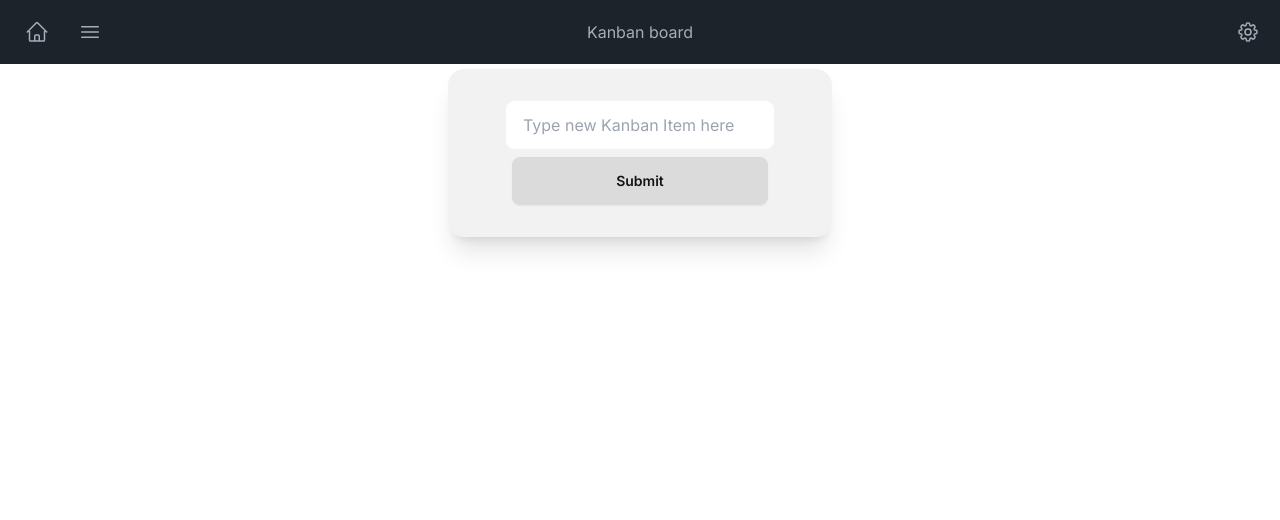
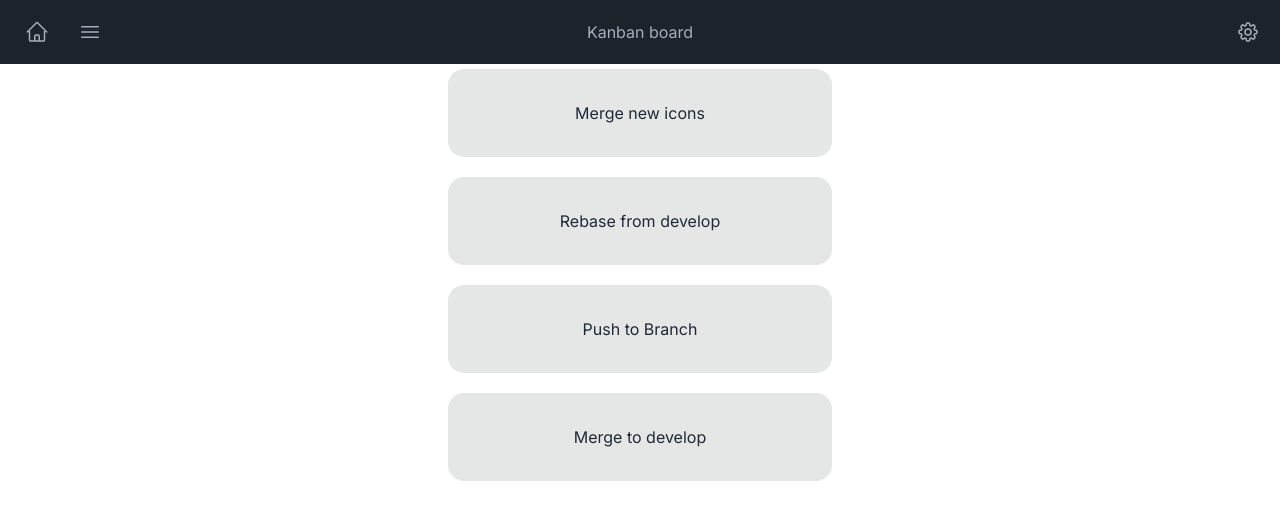
Before and after one commit to jonnef/jonnefde, a Next.js app: page /kanban in a window 1280 px wide. Shown: the top 520 px of the page. Built offline with nearby package versions, Linux system fonts and the light colour scheme.

Commit message:
kanban-first-column

```diff
--- a/package.json
+++ b/package.json
@@ -10,9 +10,12 @@
   },
   "dependencies": {
     "@dnd-kit/core": "^6.1.0",
+    "@dnd-kit/sortable": "^8.0.0",
+    "@dnd-kit/utilities": "^3.2.2",
     "next": "14.2.6",
     "react": "^18",
-    "react-dom": "^18"
+    "react-dom": "^18",
+    "todo": "file:"
   },
   "devDependencies": {
     "@types/node": "^20",
--- a/src/app/components/cards/KanbanItem.tsx
+++ b/src/app/components/cards/KanbanItem.tsx
@@ -1,29 +1,15 @@
-'use client'
-import React, { useState } from 'react'
+import React from 'react'
+import { Items } from '../interfaces/Items'
 
-const KanbanItemCard = () => {
-  const [inputValue, setInputValue] = useState('');
+const KanbanItem = (tasks: Items) => {
 
-  const handleInputChange = (event: { target: { value: React.SetStateAction<string>; }; }) => {
-    setInputValue(event.target.value);
-  };
-
-  const clearInput = () => {
-    setInputValue("");
-
-  };
   return (
-    <div className='card bg-base-200 w-96 shadow-xl'>
-      <div className='card-body'>
-        <div>
-          <input type='text' placeholder='Type new Kanban Item here' className='input' value={inputValue} onChange={handleInputChange} />
-        </div>
-        <div>
-          <button className='btn btn-wide' data-theme="autumn" onClick={clearInput}>Submit</button>
-        </div>
+    <div className='card bg-base-300 w-96' key={tasks.itemId}>
+      <div className='card-body' >
+        {tasks.itemText}
       </div>
     </div>
   )
 }
 
-export default KanbanItemCard
+export default KanbanItem
--- /dev/null
+++ b/src/app/components/cards/NewKanbanItem.tsx
@@ -0,0 +1,13 @@
+import React from 'react'
+
+const NewKanbanItemCard = () => {
+  return (
+    <div className='card bg-base-200 w-96 shadow-xl'>
+      <div className='card-body'>
+        <input type='text' placeholder='Type new Kanban Item here' className='input' />
+      </div>
+    </div>
+  )
+}
+
+export default NewKanbanItemCard
--- /dev/null
+++ b/src/app/components/interfaces/Items.tsx
@@ -0,0 +1,6 @@
+import { PropsWithChildren } from "react";
+
+export interface Items extends PropsWithChildren {
+  itemText: string;
+  itemId: number;
+}
--- a/src/app/kanban/new/page.tsx
+++ /dev/null
@@ -1,12 +0,0 @@
-import NavbarComponent from '@/app/components/Navbar'
-import React from 'react'
-
-const NewKanbanItemPage = () => {
-  return (
-    <div>
-      <h1>Create a new Kanban Item</h1>
-    </div>
-  )
-}
-
-export default NewKanbanItemPage
--- a/src/app/kanban/page.tsx
+++ b/src/app/kanban/page.tsx
@@ -1,9 +1,19 @@
-import React from 'react'
-import HomeButton from '../components/buttons/Home'
+"use client"
+import React, { useState } from 'react'
 import NavbarComponent from '../components/Navbar'
-import KanbanItemCard from '../components/cards/KanbanItem'
+import NewKanbanItemCard from '../components/cards/NewKanbanItem'
+import { closestCorners, DndContext } from '@dnd-kit/core'
+import TodoColumn from './todo/page'
 
 const KanbanPage = () => {
+
+  const [items, setItems] = useState([
+    { id: 0, text: "Merge new icons" },
+    { id: 1, text: "Rebase from develop" },
+    { id: 2, text: "Push to Branch" },
+    { id: 3, text: "Merge to develop" },
+  ])
+
   return (
     <div>
       <div>
@@ -15,7 +25,9 @@ const KanbanPage = () => {
 
           </div>
           <div style={{ justifySelf: "center", paddingTop: 5 }}>
-            <KanbanItemCard />
+            <DndContext collisionDetection={closestCorners}>
+              <TodoColumn items={items} />
+            </DndContext>
           </div>
           <div>
 
--- /dev/null
+++ b/src/app/kanban/todo/page.tsx
@@ -0,0 +1,14 @@
+import KanbanItem from '@/app/components/cards/KanbanItem';
+import React from 'react';
+
+const TodoColumn = ({ items }: { items: any }) => {
+  return (
+    <div className='card bg-base-100 space-y-5'>
+      {items.map((items: { text: string; id: number; }) => (
+        <KanbanItem itemText={items.text} key={items.id} itemId={items.id}>{items.text}</KanbanItem>
+      ))}
+    </div>
+  )
+}
+
+export default TodoColumn
```
Also changed, not shown: 1 other file (tests, documents, lock files or other folders).
